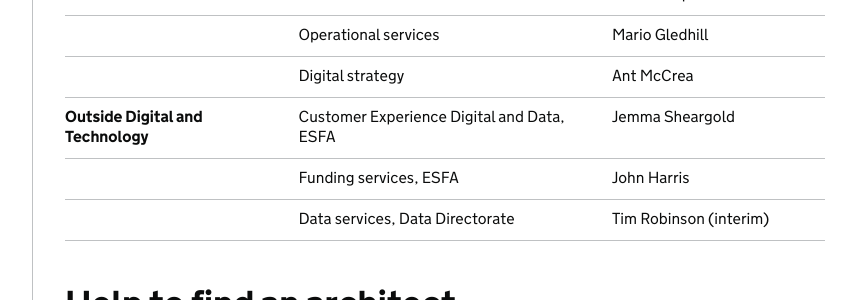
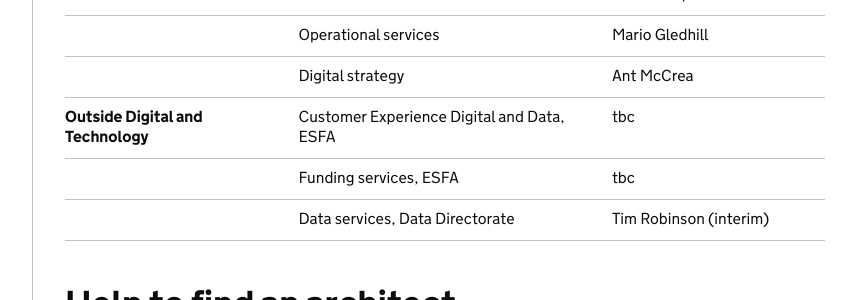
Before and after one commit to DFE-Digital/architecture, a Jekyll site: the page built from profession/architecture-profession.md, in a window 1280 px wide. Shown: the part 1780-2080 px from the top of the page, without its empty margins (298-1154 px from the left). Built offline with Jekyll 4.4.1, drawn with Linux system fonts in a browser that asks for light colours; our own code applies the rules of GitHub Pages for plain Markdown files.

Commit message:
Update architecture-profession.md
Reflecting changes in lead architects

```diff
--- a/profession/architecture-profession.md
+++ b/profession/architecture-profession.md
@@ -51,8 +51,8 @@ Use the table below to find out who your lead architect is. Or contact the [arch
 | | End user services | John Phillips |
 | | Operational services | Mario Gledhill |
 | | Digital strategy | Ant McCrea |
-**Outside Digital and Technology** | Customer Experience Digital and Data, ESFA | Jemma Sheargold |
-| | Funding services, ESFA | John Harris |
+**Outside Digital and Technology** | Customer Experience Digital and Data, ESFA | tbc |
+| | Funding services, ESFA | tbc |
 | | Data services, Data Directorate | Tim Robinson (interim) |
 
 ## Help to find an architect
```
